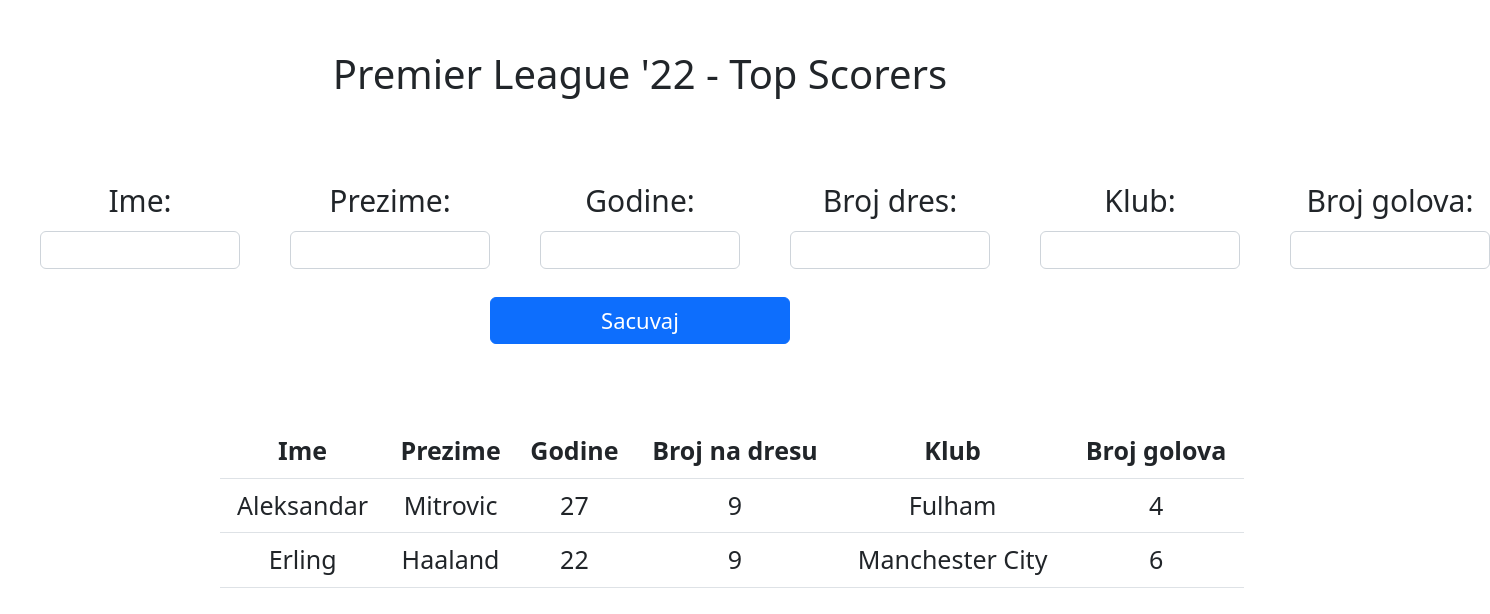
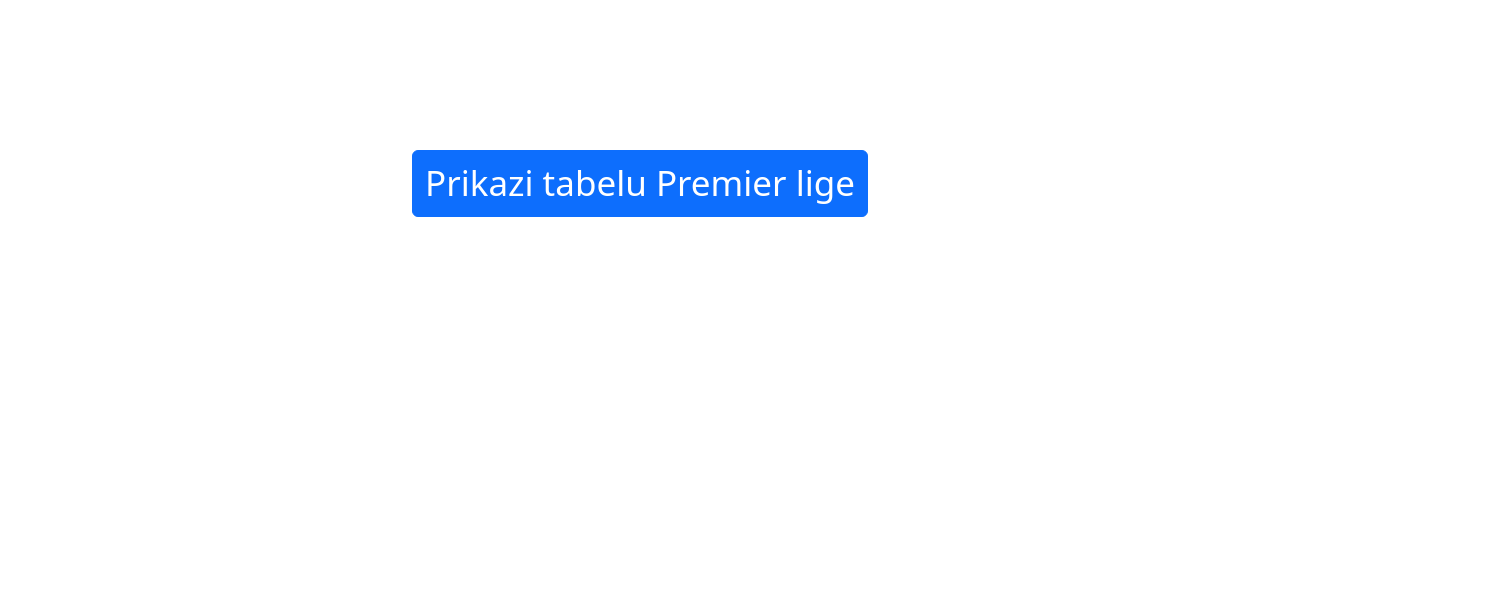
Before and after one commit to JovanovicNena/premijer-liga-react, a React (Create React App) app: page / in a window 1280 px wide. Shown: the top 614 px of the page, 1490 px wide, since content can reach past the window. Built offline with nearby package versions, Linux system fonts and the light colour scheme; no server answers.

Commit message:
tabela premijer lige

```diff
--- a/src/App.js
+++ b/src/App.js
@@ -1,11 +1,12 @@
 import logo from './logo.svg';
 import './App.css';
 import Pocetna from './strane/Pocetna';
+import Tabela from './strane/Tabela';
 
 function App() {
   return (
     <div className="App">
-      <Pocetna />
+      <Tabela />
     </div>
   );
 }
--- a/src/index.css
+++ b/src/index.css
@@ -50,3 +50,8 @@
   margin-left: 700px;
   margin-top: 10px;
 }
+
+#premier-tbl {
+  margin-top: 150px;
+  font-size: 35px;
+}
--- a/src/strane/Pocetna.jsx
+++ b/src/strane/Pocetna.jsx
@@ -1,7 +1,6 @@
 import ListaStrelaca from "../komponente/ListaStrelaca";
 import { useState } from 'react';
 import NoviStrelacForma from "../komponente/NoviStrelacForma";
-import Tabela from "./Tabela";
 
 function Pocetna() {
 
@@ -23,7 +22,6 @@
 
             <h1>Premier League '22 - Top Scorers</h1>
 
-            <Tabela />
 
             <div id="frm">
                 <NoviStrelacForma funkcija={sacuvajStrelca} />
--- a/src/strane/Tabela.jsx
+++ b/src/strane/Tabela.jsx
@@ -5,9 +5,37 @@
     const [data, setData] = useState();
 
 
-    useEffect(() => {
 
-        const options = {
+    return (
+        <div className="d-tabela">
+
+            <button className='btn btn-primary' id='premier-tbl'>Prikazi tabelu Premier lige</button>
+
+            <table className="tbl table" id="tabela" hidden>
+                <thead>
+                    <tr>
+                        <th>Naziv kluba</th>
+                        <th>Pobede</th>
+                        <th>Neresno</th>
+                        <th>Porazi</th>
+                        <th>Broj bodova</th>
+                        <th>Pozicija</th>
+                    </tr>
+                </thead>
+
+            </table>
+
+
+
+        </div>
+    )
+}
+
+export default Tabela;
+
+/*
+
+ const options = {
             method: 'GET',
             headers: {
                 'X-RapidAPI-Key': '1d0c4bc4afmshaeb2b5a63baf122p14654fjsn59b6ed1f2960',
@@ -19,16 +47,4 @@
             .then(response => response.json())
             .then(response => console.log(response))
             .catch(err => console.error(err));
-
-
-    }, []);
-
-
-    return (
-        <div className="d-tabela">
-
-        </div>
-    )
-}
-
-export default Tabela;
+            */
```
